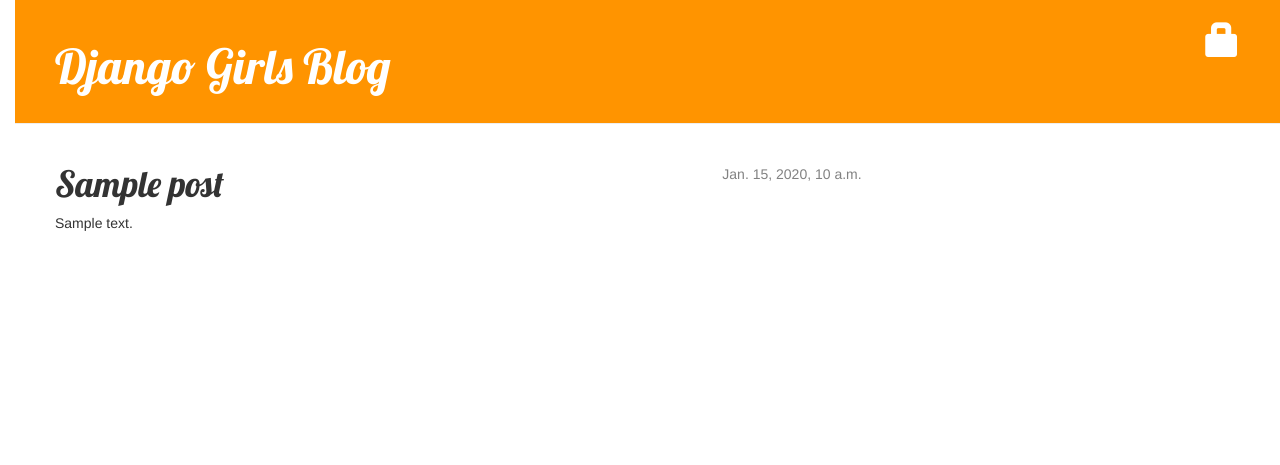
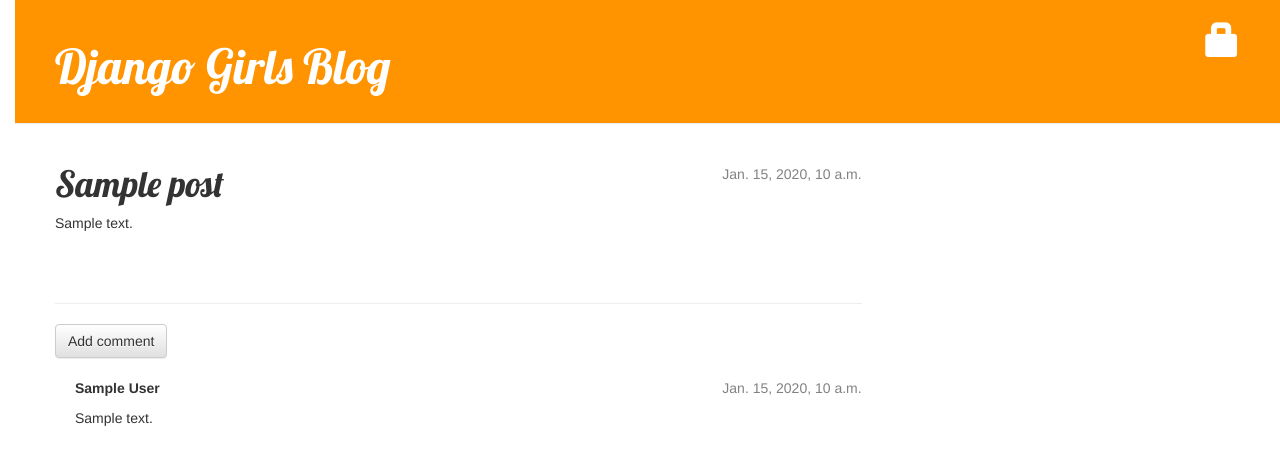
Before and after one commit to mineevburyat/djangogirl, a Django app: page /post/1/ in a window 1280 px wide. Shown: the top 465 px of the page. Run offline with Django 3.2, Linux system fonts and the light colour scheme; tables that the repository leaves empty hold one stand-in row (values such as "Sample post"); some libraries are stand-ins or nearby versions.

Commit message:
Comments add

```diff
--- a/blog/admin.py
+++ b/blog/admin.py
@@ -1,6 +1,7 @@
 from django.contrib import admin
 
 # Register your models here.
-from .models import Post
+from .models import Post, Comment
 
 admin.site.register(Post)
+admin.site.register(Comment)
--- a/blog/models.py
+++ b/blog/models.py
@@ -16,3 +16,20 @@ class Post(models.Model):
 
     def __str__(self):
         return self.title
+
+    def approved_comments(self):
+        return self.comments.filter(approved_comment=True)
+
+
+class Comment(models.Model):
+    post = models.ForeignKey('blog.Post', related_name='comments')
+    author = models.CharField(max_length=200)
+    text = models.TextField()
+    created_date = models.DateTimeField(default=timezone.now)
+    approved_comment = models.BooleanField(default=False)
+
+    def approve(self):
+        self.approved_comment = True
+        self.save()
+    def __str__(self):
+        return self.text
--- a/blog/static/css/blog.css
+++ b/blog/static/css/blog.css
@@ -52,3 +52,7 @@ body {
     .post h1 a, .post h1 a:visited {
         color: #000000;
     }
+
+    .comment {
+    margin: 20px 0px 20px 20px;
+}
--- a/blog/templates/blog/post_detail.html
+++ b/blog/templates/blog/post_detail.html
@@ -18,4 +18,23 @@
             <h1>{{ post.title }}</h1>
             <p>{{ post.text|linebreaks }}</p>
         </div>
+        <hr>
+        <a class="btn btn-default" href="{% url 'add_comment_to_post' pk=post.pk %}">Add comment</a>
+        {% for comment in post.comments.all %}
+    {% if user.is_authenticated or comment.approved_comment %}
+    <div class="comment">
+        <div class="date">
+            {{ comment.created_date }}
+            {% if not comment.approved_comment %}
+                <a class="btn btn-default" href="{% url 'comment_remove' pk=comment.pk %}"><span class="glyphicon glyphicon-remove"></span></a>
+                <a class="btn btn-default" href="{% url 'comment_approve' pk=comment.pk %}"><span class="glyphicon glyphicon-ok"></span></a>
+            {% endif %}
+        </div>
+        <strong>{{ comment.author }}</strong>
+        <p>{{ comment.text|linebreaks }}</p>
+    </div>
+    {% endif %}
+{% empty %}
+    <p>No comments here yet :(</p>
+{% endfor %}
 {% endblock %}
--- a/blog/templates/blog/post_list.html
+++ b/blog/templates/blog/post_list.html
@@ -7,6 +7,7 @@
         </div>
         <h1><a href="{% url 'post_detail' pk=post.pk %}">{{ post.title }}</a></h1>
         <p>{{ post.text|linebreaks }}</p>
+        <a href="{% url 'blog.views.post_detail' pk=post.pk %}">Comments: {{ post.approved_comments.count }}</a>
     </div>
 {% endfor %}
 {% endblock content %}
--- a/blog/urls.py
+++ b/blog/urls.py
@@ -10,4 +10,7 @@ urlpatterns = [
     url(r'drafts/$', views.post_draft_list, name='post_draft_list'),
     url(r'^post/(?P<pk>\d+)/publish/$', views.post_publish, name='post_publish'),
     url(r'^post/(?P<pk>\d+)/remove/$', views.post_remove, name='post_remove'),
+    url(r'^post/(?P<pk>\d+)/comment/$', views.add_comment_to_post, name='add_comment_to_post'),
+    url(r'^comment/(?P<pk>\d+)/approve/$', views.comment_approve, name='comment_approve'),
+    url(r'^comment/(?P<pk>\d+)/remove/$', views.comment_remove, name='comment_remove'),
 ]
--- a/blog/views.py
+++ b/blog/views.py
@@ -1,7 +1,7 @@
 from django.shortcuts import render, get_object_or_404, redirect
-from .models import Post
+from .models import Post, Comment
 from django.utils import timezone
-from .forms import PostForm
+from .forms import PostForm, CommentForm
 from django.contrib.auth.decorators import login_required
 
 # Create your views here.
@@ -56,3 +56,29 @@ def post_remove(request, pk):
     post = get_object_or_404(Post, pk=pk)
     post.delete()
     return redirect('blog.views.post_list')
+
+def add_comment_to_post(request, pk):
+    post = get_object_or_404(Post, pk=pk)
+    if request.method == "POST":
+        form = CommentForm(request.POST)
+        if form.is_valid():
+            comment = form.save(commit=False)
+            comment.post = post
+            comment.save()
+            return redirect('blog.views.post_detail', pk=post.pk)
+    else:
+        form = CommentForm()
+    return render(request, 'blog/add_comment_to_post.html', {'form': form})
+
+@login_required
+def comment_approve(request, pk):
+    comment = get_object_or_404(Comment, pk=pk)
+    comment.approve()
+    return redirect('blog.views.post_detail', pk=comment.post.pk)
+
+@login_required
+def comment_remove(request, pk):
+    comment = get_object_or_404(Comment, pk=pk)
+    post_pk = comment.post.pk
+    comment.delete()
+    return redirect('blog.views.post_detail', pk=post_pk)
```
Also changed, not shown: blog/forms.py (+7 -1 lines), blog/templates/blog/add_comment_to_post.html (added, +9 -0 lines).
